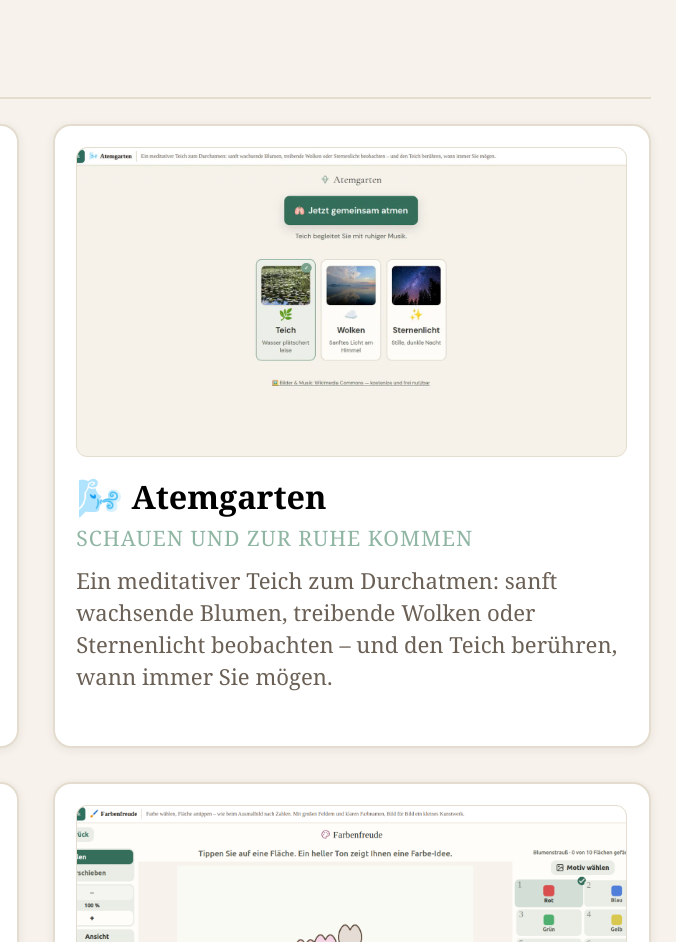
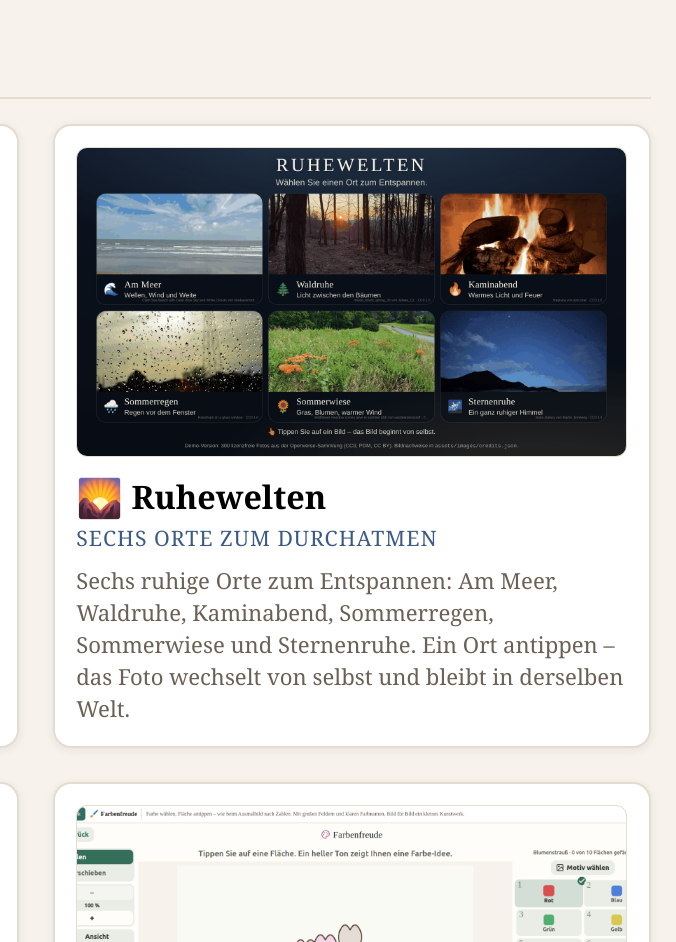
Before and after one commit to gerd-collab/senior-fokus, a website built with Vite: page index.html in a window 1280 px wide. Shown: the part 11058-12000 px from the top of the page, 604-1280 px from the left. Built offline with nearby package versions, Linux system fonts and the light colour scheme.

Commit message:
Atemgarten wird zu Ruhewelten: App-Eintrag auf sechs Ruhewelten umgestellt (Titel, Untertitel, Beschreibung, Icon, Akzent), Screenshot durch den Startbildschirm der Live-App ersetzt

```diff
--- a/src/apps.ts
+++ b/src/apps.ts
@@ -457,16 +457,16 @@ export const APPS: readonly AppInfo[] = [
     accent: '#3F7D5A'
   },
   {
-    id: 'atemgarten',
+    id: 'ruhewelten',
     category: 'entspannen',
-    title: 'Atemgarten',
-    subtitle: 'Schauen und zur Ruhe kommen',
+    title: 'Ruhewelten',
+    subtitle: 'Sechs Orte zum Durchatmen',
     description:
-      'Ein meditativer Teich zum Durchatmen: sanft wachsende Blumen, treibende Wolken oder Sternenlicht beobachten – und den Teich berühren, wann immer Sie mögen.',
+      'Sechs ruhige Orte zum Entspannen: Am Meer, Waldruhe, Kaminabend, Sommerregen, Sommerwiese und Sternenruhe. Ein Ort antippen – das Foto wechselt von selbst und bleibt in derselben Welt.',
     url: 'https://atemgarten-meditative-web-app.vercel.app/',
-    screenshot: '/app-screenshots/atemgarten.png',
-    icon: '🌬️',
-    accent: '#8FB5A3'
+    screenshot: '/app-screenshots/ruhewelten.png',
+    icon: '🌄',
+    accent: '#3C5A87'
   },
   {
     id: 'bluetenmandala',
```
Also changed, not shown: dist/app-screenshots/atemgarten.png (deleted), dist/app-screenshots/ruhewelten.png (added), dist/assets/index-BQXu2zyC.js (deleted), dist/assets/index-CMPAlJh5.js (added), dist/index.html, public/app-screenshots/atemgarten.png (deleted), public/app-screenshots/ruhewelten.png (added).
